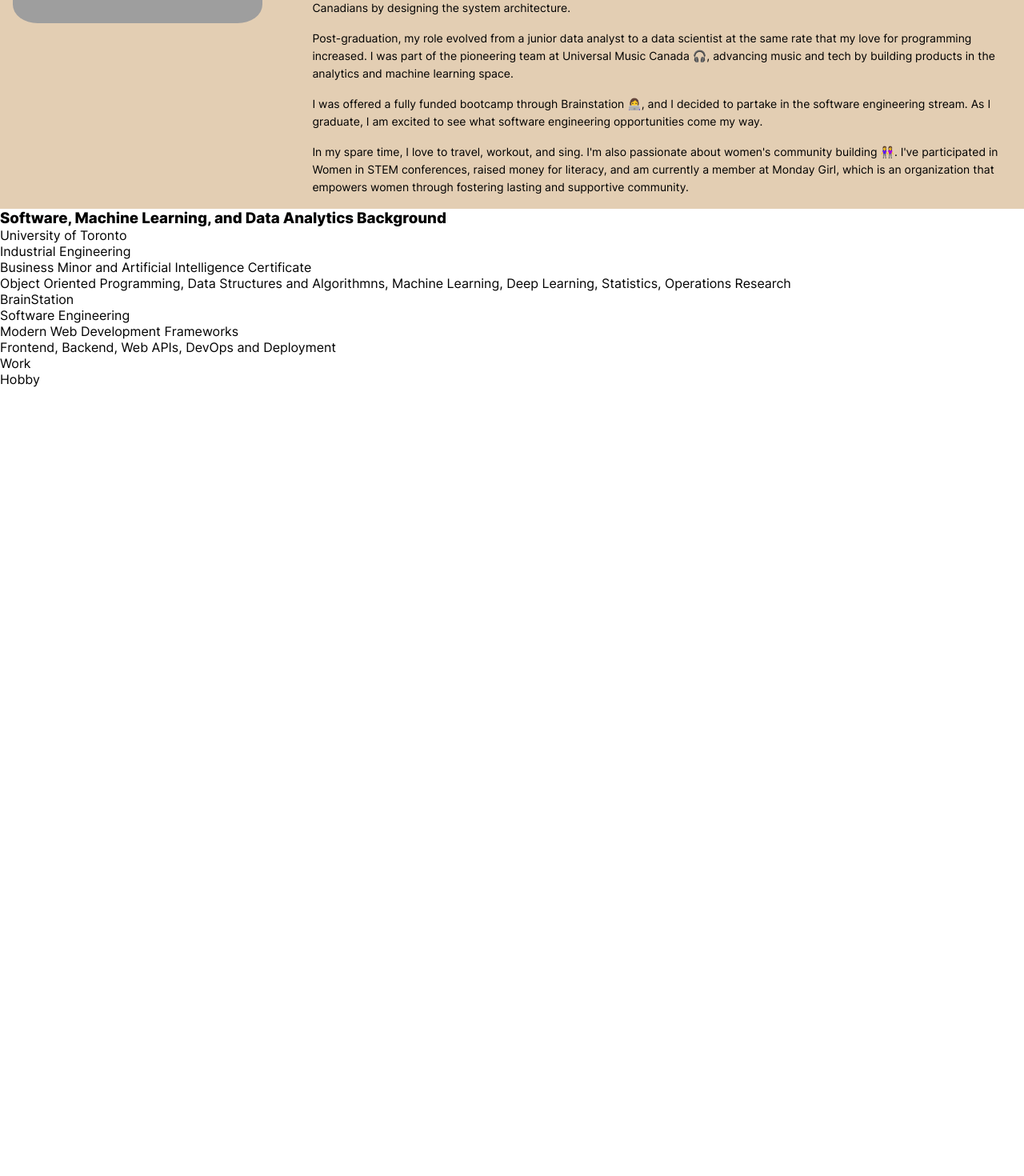
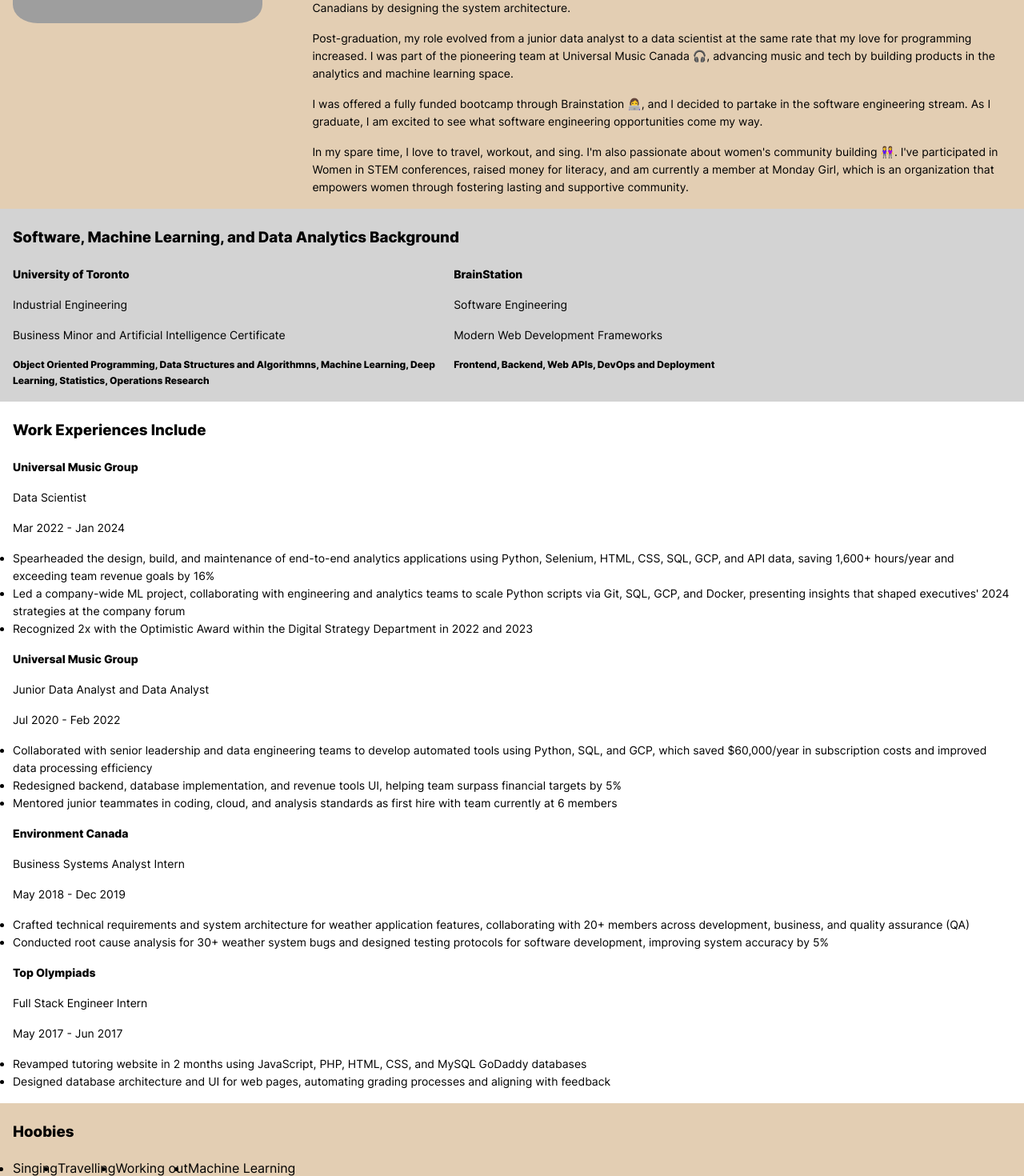
Before and after one commit to kittimaratana/portfolio-client, a React (Create React App) app: page /about in a window 1280 px wide. Shown: the part 359-1829 px from the top of the page at 80% size. Before the commit the page ends 843 px from the top, so only its background shows below. Built offline with nearby package versions, Linux system fonts and the light colour scheme; grey boxes are pictures that could not be loaded.

Commit message:
Add high level html and scss to About Page

```diff
--- a/src/components/AboutEducation/AboutEducation.js
+++ b/src/components/AboutEducation/AboutEducation.js
@@ -7,12 +7,13 @@
             <section class="about-education__center-wrap">
                 <h1 class="about-education__title">Software, Machine Learning, and Data Analytics Background</h1>
                 <section class="about-education__container">
+                    <section class="about-education__item">
                         <section class="about-education__school">University of Toronto</section>
                         <section class="about-education__degree">Industrial Engineering</section>
                         <section class="about-education__certifications">Business Minor and Artificial Intelligence Certificate</section>
                         <section class="about-education__skills">Object Oriented Programming, Data Structures and Algorithmns, Machine Learning, Deep Learning, Statistics, Operations Research</section>
                     </section>
-                <section class="about-education__container">
+                    <section class="about-education__item">
                         <section class="about-education__school">BrainStation</section>
                         <section class="about-education__degree">Software Engineering</section>
                         <section class="about-education__certifications">Modern Web Development Frameworks</section>
@@ -20,6 +21,7 @@
                     </section>
                 </section>
             </section>
+        </section>
     )
 }
 
--- a/src/components/AboutEducation/AboutEducation.scss
+++ b/src/components/AboutEducation/AboutEducation.scss
@@ -5,3 +5,62 @@
 @use "../../styles/partials/typography-mixins" as *;
 @use "../../styles/partials/components" as *;
 @use "../../styles/partials/global" as *;
+
+.about-education {
+    width: 100%;
+    background-color: lightgrey;
+
+    &__center-wrap {
+        @include center-wrap;
+        position: relative;
+        max-width: 80rem;
+        display: flex;
+        flex-wrap: wrap;
+        justify-content: center;
+
+        @include tablet {
+            justify-content: space-between;
+            align-items: center;
+        }
+    }
+
+    &__title {
+        /*@include page-header;*/
+        padding: $mobile-padding-before-headline $mobile-padding-component
+    }
+
+    &__container {
+        padding: 0 $mobile-padding-component;
+
+        @include tablet {
+            display: flex;
+            flex-wrap: wrap;
+        }
+    }
+
+    &__item {
+        @include tablet {
+            width: 50%;
+        }
+    }
+
+    &__school {
+        @include subheader;
+        padding-bottom: $mobile-padding-component
+    }
+
+    &__degree {
+        @include body-copy;
+        padding-bottom: $mobile-padding-component
+    }
+
+    &__certifications {
+        @include body-copy;
+        padding-bottom: $mobile-padding-component
+    }
+
+    &__skills {
+        @include labels-and-button;
+        padding-bottom: $mobile-padding-component
+    }
+}
--- a/src/components/AboutHobby/AboutHobby.js
+++ b/src/components/AboutHobby/AboutHobby.js
@@ -3,7 +3,17 @@
 function AboutHobby() {
 
     return (
-        <p>Hobby</p>
+        <section class="about-hobby">
+            <section class="about-hobby__center-wrap">
+                <h1 class="about-hobby__title">Hoobies</h1>
+                <ul class="about-hobby__container">
+                    <li>Singing</li>
+                    <li>Travelling</li>
+                    <li>Working out</li>
+                    <li>Machine Learning</li>
+                </ul>
+            </section>
+        </section>
     )
 }
 
--- a/src/components/AboutHobby/AboutHobby.scss
+++ b/src/components/AboutHobby/AboutHobby.scss
@@ -5,3 +5,28 @@
 @use "../../styles/partials/typography-mixins" as *;
 @use "../../styles/partials/components" as *;
 @use "../../styles/partials/global" as *;
+
+.about-hobby {
+    width: 100%;
+    background-color: $primary-color-beige;
+
+    &__center-wrap {
+        @include center-wrap;
+        position: relative;
+        max-width: 80rem;
+    }
+
+    &__title {
+        /*@include page-header;*/
+        padding: $mobile-padding-before-headline $mobile-padding-component
+    }
+
+    &__container {
+        padding: 0 $mobile-padding-component;
+
+        @include tablet {
+            display: flex;
+            flex-wrap: wrap;
+        }
+    }
+}
--- a/src/components/AboutWork/AboutWork.js
+++ b/src/components/AboutWork/AboutWork.js
@@ -3,7 +3,51 @@
 function AboutWork() {
 
     return (
-        <p>Work</p>
+        <section class="about-work">
+            <section class="about-work__center-wrap">
+                <h1 class="about-work__title">Work Experiences Include</h1>
+                <section class="about-work__container">
+                    <section class="about-work__item">
+                        <section class="about-work__work">Universal Music Group</section>
+                        <section class="about-work__role">Data Scientist</section>
+                        <section class="about-work__period">Mar 2022 - Jan 2024</section>
+                        <ul class="about-work__detail-container">
+                            <li class="about-work__detail">Spearheaded the design, build, and maintenance of end-to-end analytics applications using Python, Selenium, HTML, CSS, SQL, GCP, and API data, saving 1,600+ hours/year and exceeding team revenue goals by 16%</li>
+                            <li class="about-work__detail">Led a company-wide ML project, collaborating with engineering and analytics teams to scale Python scripts via Git, SQL, GCP, and Docker, presenting insights that shaped executives' 2024 strategies at the company forum</li>
+                            <li class="about-work__detail">Recognized 2x with the Optimistic Award within the Digital Strategy Department in 2022 and 2023</li>
+                        </ul>
+                    </section>
+                    <section class="about-work__item">
+                        <section class="about-work__work">Universal Music Group</section>
+                        <section class="about-work__role">Junior Data Analyst and Data Analyst</section>
+                        <section class="about-work__period">Jul 2020 - Feb 2022</section>
+                        <ul class="about-work__detail-container">
+                            <li class="about-work__detail">Collaborated with senior leadership and data engineering teams to develop automated tools using Python, SQL, and GCP, which saved $60,000/year in subscription costs and improved data processing efficiency</li>
+                            <li class="about-work__detail">Redesigned backend, database implementation, and revenue tools UI, helping team surpass financial targets by 5%</li>
+                            <li class="about-work__detail">Mentored junior teammates in coding, cloud, and analysis standards as first hire with team currently at 6 members</li>
+                        </ul>
+                    </section>
+                    <section class="about-work__item">
+                        <section class="about-work__work">Environment Canada</section>
+                        <section class="about-work__role">Business Systems Analyst Intern</section>
+                        <section class="about-work__period">May 2018 - Dec 2019</section>
+                        <ul class="about-work__detail-container">
+                            <li class="about-work__detail">Crafted technical requirements and system architecture for weather application features, collaborating with 20+ members across development, business, and quality assurance (QA)</li>
+                            <li class="about-work__detail">Conducted root cause analysis for 30+ weather system bugs and designed testing protocols for software development, improving system accuracy by 5%</li>
+                        </ul>
+                    </section>
+                    <section class="about-work__item">
+                        <section class="about-work__work">Top Olympiads</section>
+                        <section class="about-work__role">Full Stack Engineer Intern</section>
+                        <section class="about-work__period">May 2017 - Jun 2017</section>
+                        <ul class="about-work__detail-container">
+                            <li class="about-work__detail">Revamped tutoring website in 2 months using JavaScript, PHP, HTML, CSS, and MySQL GoDaddy databases</li>
+                            <li class="about-work__detail">Designed database architecture and UI for web pages, automating grading processes and aligning with feedback</li>
+                        </ul>
+                    </section>
+                </section>
+            </section>
+        </section>
     )
 }
 
--- a/src/components/AboutWork/AboutWork.scss
+++ b/src/components/AboutWork/AboutWork.scss
@@ -5,3 +5,56 @@
 @use "../../styles/partials/typography-mixins" as *;
 @use "../../styles/partials/components" as *;
 @use "../../styles/partials/global" as *;
+
+.about-work {
+    width: 100%;
+    background-color: $primary-color-white;
+
+    &__center-wrap {
+        @include center-wrap;
+        position: relative;
+        max-width: 80rem;
+        display: flex;
+        flex-wrap: wrap;
+        justify-content: center;
+
+        @include tablet {
+            justify-content: space-between;
+            align-items: center;
+        }
+    }
+
+    &__title {
+        /*@include page-header;*/
+        padding: $mobile-padding-before-headline $mobile-padding-component
+    }
+
+    &__container {
+        padding: 0 $mobile-padding-component;
+
+        @include tablet {
+            display: flex;
+            flex-wrap: wrap;
+        }
+    }
+
+    &__work {
+        @include subheader;
+        padding-bottom: $mobile-padding-component
+    }
+
+    &__role {
+        @include body-copy;
+        padding-bottom: $mobile-padding-component
+    }
+
+    &__period {
+        @include body-copy;
+        padding-bottom: $mobile-padding-component
+    }
+
+    &__detail-container {
+        @include body-copy;
+        padding-bottom: $mobile-padding-component
+    }
+}
```
Lines whose indentation alone changed are shown as unchanged.
